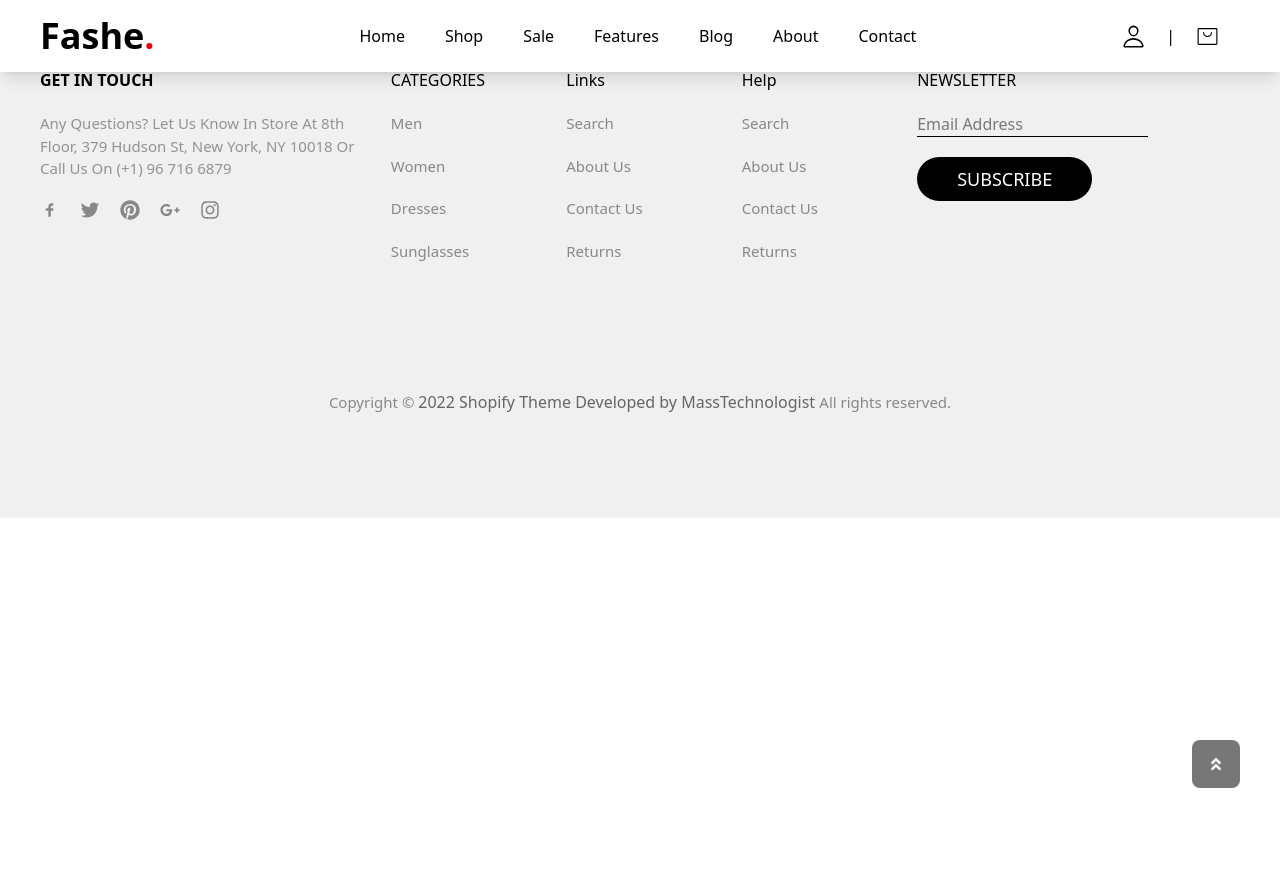
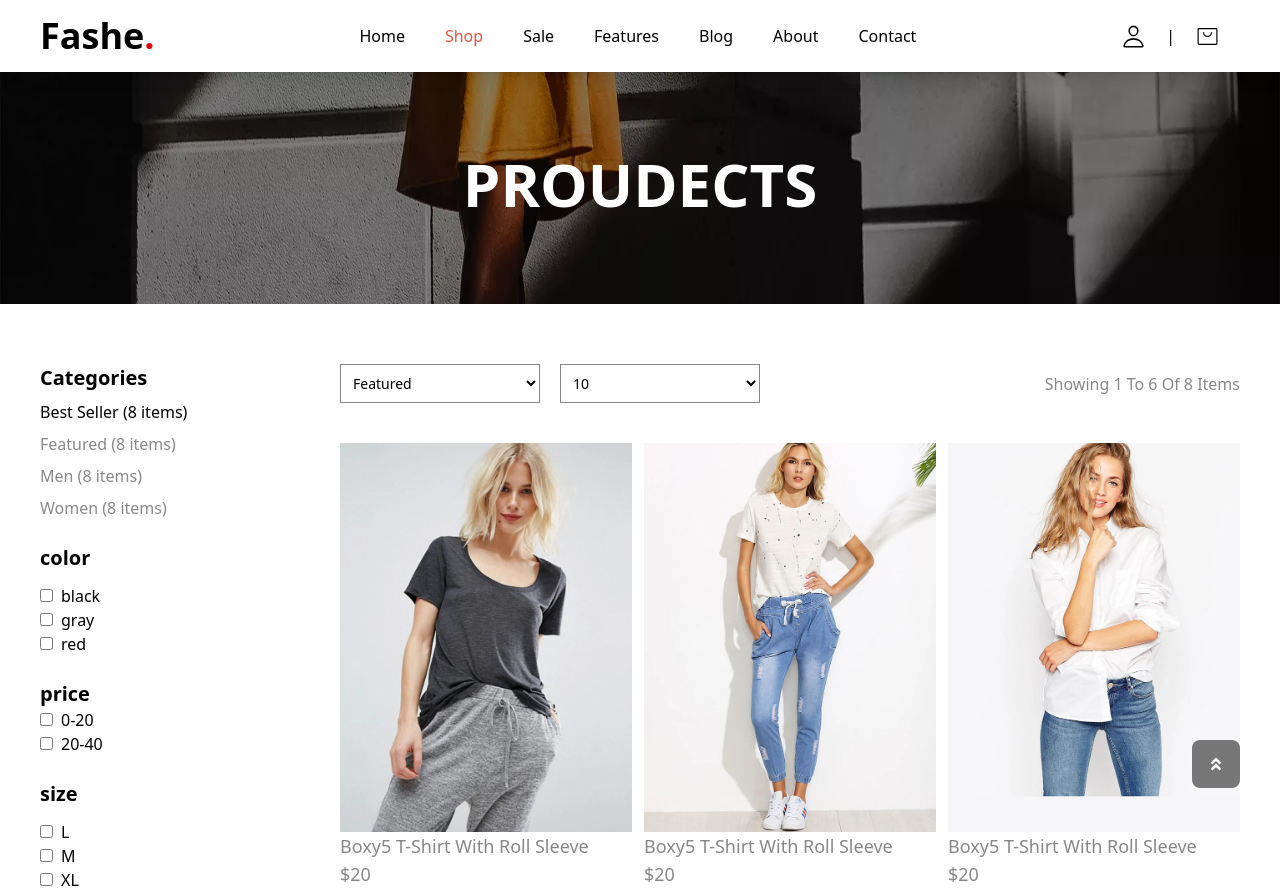
Before and after one commit to Anas-elbourkkadi/Anas_elbourkkadi_finalProject_React, a React (Vite) app: page /pages/shop in a window 1280 px wide. Shown: the top 895 px of the page. Before the commit the page ends 800 px from the top, so only its background shows below. Built offline with nearby package versions, Linux system fonts and the light colour scheme.

Commit message:
added the page shop statice

```diff
--- a/src/App.jsx
+++ b/src/App.jsx
@@ -5,6 +5,7 @@ import { IndexHome } from "./pages/home";
 import { IndexFeatuers } from "./pages/featuers";
 import { IndexAbout } from "./pages/about";
 import { Provider } from "./context";
+import IndexShop from "./pages/Shop";
 
 function App() {
 
@@ -16,6 +17,7 @@ function App() {
           <Route path="/" element={<IndexHome />} />
           <Route path="/pages/feauters" element={<IndexFeatuers />} />
           <Route path="/pages/about" element={<IndexAbout />} />
+          <Route path="/pages/shop" element={<IndexShop/>}/>
         </Routes>
         <Footer />
       </Provider>
--- a/src/compents/proudectTemplet.jsx
+++ b/src/compents/proudectTemplet.jsx
@@ -1,11 +1,12 @@
 import { Btn1 } from "./button"
+// import img from '../constant/dataCarousl1';
 
 
 export const TempletPro = ({image,price,discript}) => {
     return (
         <div >
             <div className='relative group overflow-hidden'>
-                <div className='absolute z-5 top-0 h-full let-0 right-0 w-full duration-500 group-hover:bg-[#00000093]'></div>
+                <div className='absolute z-5 top-0 h-full  right-0 w-full duration-500 group-hover:bg-[#00000093]'></div>
                 <img   src={image} alt="image" loading='lazy' />
                 <Btn1 className="absolute group-hover:-translate-y-20 duration-500 left-1/3 -translate-x-1/4 z-6 -bottom-15 rounded-full lg:px-8 lg:py-1 text-[15px]" content="add to cart"  />
             </div>
--- /dev/null
+++ b/src/constant/dataCarousl1.jsx
@@ -0,0 +1,53 @@
+import img1 from "../assets/images1/images/shopi2.webp";
+import img2 from "../assets/images1/images/shopy3.webp";
+import img3 from "../assets/images1/images/shopy4.webp";
+import img4 from "../assets/images1/images/shopy5.webp";
+import img5 from "../assets/images1/images/shopy6.webp";
+import img6 from "../assets/images1/images/shopy7.webp";
+import img7 from "../assets/images1/images/shopy8.webp";
+import img8 from "../assets/images1/images/item-03.jpg"
+
+
+
+export const ImagePro = [
+    {
+        image: img1,
+        discript: "Boxy5 T-Shirt with Roll Sleeve",
+        price: "$20"
+    },
+    {
+        image: img2,
+        discript: "Boxy5 T-Shirt with Roll Sleeve",
+        price: "$20"
+    },
+    {
+        image: img3,
+        discript: "Boxy5 T-Shirt with Roll Sleeve",
+        price: "$20"
+    },
+    {
+        image: img4,
+        discript: "Boxy5 T-Shirt with Roll Sleeve",
+        price: "$20"
+    },
+    {
+        image: img5,
+        discript: "Boxy5 T-Shirt with Roll Sleeve",
+        price: "$20"
+    },
+    {
+        image: img6,
+        discript: "Boxy5 T-Shirt with Roll Sleeve",
+        price: "$20"
+    },
+    {
+        image: img7,
+        discript: "Boxy5 T-Shirt with Roll Sleeve",
+        price: "$20"
+    },
+    {
+        image: img8,
+        discript: "Boxy5 T-Shirt with Roll Sleeve",
+        price: "$20"
+    }
+]
--- a/src/layout/header.jsx
+++ b/src/layout/header.jsx
@@ -14,9 +14,9 @@ export const Header = () => {
             <div className="flex justify-between py-4 items-center">
                 <h1 className="font-black  text-4xl"><Link to="/">fashe<span className="text-red-600">.</span></Link></h1>
                 <ul className="lg:flex gap-10 hidden font-thin">
-                    <li className={`border-b border-transparent hover:border-black ${local.pathname == "/" ? "text-seconderyC" : " text-black"}`}><Link to="/"><a href="#Nav">home</a></Link></li>
+                    <li className={`border-b border-transparent hover:border-black ${local.pathname == "/" ? "text-seconderyC" : " text-black"}`}><Link to="/">home</Link></li>
 
-                    <li className="border-b border-transparent hover:border-black"><Link to="/pages/shop">shop</Link></li>
+                    <li className={`border-b border-transparent hover:border-black ${local.pathname == "/pages/shop" ? "text-seconderyC" : " text-black"}`}><Link to="/pages/shop">shop</Link></li>
                     <li className="border-b border-transparent hover:border-black"><Link to="/pages/sale">sale</Link></li>
                     <li className={`border-b border-transparent hover:border-black ${local.pathname == "/pages/feauters" ? "text-seconderyC" : " text-black"}`}><Link to="/pages/feauters">Features</Link></li>
                     <li className={`border-b border-transparent hover:border-black ${local.pathname == "/pages/blog" ? "text-seconderyC" : " text-black"}`}><Link to="/pages/blog">Blog</Link></li>
--- /dev/null
+++ b/src/pages/Shop/index.jsx
@@ -0,0 +1,14 @@
+import { HeroShop } from "./parties/heroShop";
+import { MainSection } from "./parties/mainSection";
+
+
+
+
+export default function IndexShop() {
+    return (
+        <>
+            <HeroShop />
+            <MainSection/>
+        </>
+    )
+}
--- /dev/null
+++ b/src/pages/Shop/parties/heroShop.jsx
@@ -0,0 +1,21 @@
+import { useEffect } from "react";
+import { useAppContext } from "../../../context"
+import ImgShop from '../../../assets/images1/images/banner.webp'
+import { ImgHero } from "../../../compents/imgHero";
+
+
+
+export const HeroShop = () => {
+    const { SetSrcImg, SetNameTitle } = useAppContext();
+    useEffect(() => {
+        SetSrcImg(ImgShop);
+        SetNameTitle("proudects");
+    },[]);
+
+
+    return (
+        <div>
+            <ImgHero />
+        </div>
+    )
+}
--- /dev/null
+++ b/src/pages/Shop/parties/mainSection.jsx
@@ -0,0 +1,113 @@
+import { ImagePro } from '../../../constant/dataCarousl1'
+import { TempletPro } from '../../../compents/proudectTemplet'
+import { GrNext } from "react-icons/gr";
+
+export const MainSection = () => {
+    return (
+        <div className="grid grid-cols-12 px-10 pb-5">
+            <div className="col-span-3  w-full space-y-6">
+                <div className="flex flex-col gap-2">
+                    <h2 className="font-black text-xl">Categories</h2>
+                    <p className="font-light">Best Seller (8 items)</p>
+                    <p className="font-light text-primeryC">Featured (8 items)</p>
+                    <p className="font-light text-primeryC">Men (8 items)</p>
+                    <p className="font-light text-primeryC">Women (8 items)</p>
+                </div>
+
+                <div className="flex flex-col font-light">
+                    <h2 className="font-black text-xl mb-3">color</h2>
+
+                    <label htmlFor="black" className="space-x-2">
+                        <input type="checkbox" name="" id="black" />
+                        <span>black</span>
+                    </label>
+                    <label htmlFor="gray" className="space-x-2">
+                        <input type="checkbox" id="gray" />
+                        <span>gray</span>
+                    </label>
+                    <label htmlFor="red" className="space-x-2">
+                        <input type="checkbox" id="red" />
+                        <span>red</span>
+                    </label>
+
+
+                </div>
+
+                <div className="flex flex-col">
+                    <h2 className="font-black text-xl">price</h2>
+                    <label htmlFor="twin" className="space-x-2">
+                        <input type="checkbox" id="twin" />
+                        <span>0-20</span>
+                    </label>
+                    <label htmlFor="four" className="space-x-2">
+                        <input type="checkbox" id="four" />
+                        <span>20-40</span>
+                    </label>
+                </div>
+
+                <div className="flex flex-col uppercase  ">
+                    <h2 className="font-black text-xl text-black lowercase mb-3">size</h2>
+                    <label htmlFor="l" className="space-x-2">
+                        <input type="checkbox" id="l" />
+                        <span>l</span>
+                    </label>
+                    <label htmlFor="m" className="space-x-2">
+                        <input type="checkbox" id="m" />
+                        <span>m</span>
+                    </label>
+                    <label htmlFor="fxl" className="space-x-2">
+                        <input type="checkbox" id="fxl" />
+                        <span>xl</span>
+                    </label>
+                    <label htmlFor="s" className="space-x-2">
+                        <input type="checkbox" id="s" />
+                        <span>s</span>
+                    </label>
+                </div>
+
+                <input type="text" placeholder="search..." className="border border-primeryC px-4 py-3 outline-0 focus:placeholder:opacity-0 " />
+
+            </div>
+            <div className="col-span-9   capitalize">
+                <div className="flex justify-between items-center">
+                    <div className="space-x-5">
+                        <select name="" id="" className="border border-primeryC w-50 py-2 bg-white ps-2 font-light text-sm">
+                            <option>Featured</option>
+                            <option>Best Selling</option>
+                            <option>Alphabetically, A-Z</option>
+                            <option>Price, low to high</option>
+                            <option>Price, high to low</option>
+                            <option>Date, new to old</option>
+                            <option>Date, old to new</option>
+                        </select>
+                        <select name="" id="" className="border border-primeryC w-50 py-2 bg-white ps-2 font-light text-sm">
+                            <option value="">10</option>
+                            <option value="">20</option>
+                            <option value="">30</option>
+                            <option value="">all</option>
+                        </select>
+                    </div>
+                    <p className="text-primeryC">Showing 1 to 6 of 8 items</p>
+                </div>
+
+                <div className='grid grid-cols-3 gap-3 mt-10'>
+                    {
+                        ImagePro.map((e, i) =>
+                            <div key={i} className='w-full'>
+
+                                <TempletPro image={e.image} price={e.price} discript={e.discript} />
+                                {console.log(e.image)}
+                            </div>
+                        )
+                    }
+
+                </div>
+                <div className='mt-5 flex  space-x-3'>
+                   <button className='text-primeryC border border-primeryC rounded-full  box-border w-9 h-9 hover:bg-[#222] hover:text-white'>1</button>
+                   <button className='text-primeryC border border-primeryC rounded-full  box-border w-9 h-9 hover:bg-[#222] hover:text-white'>2</button>
+                   <button className='text-primeryC border border-primeryC rounded-full  box-border w-9 h-9 hover:bg-[#222] hover:text-white flex justify-center items-center'><GrNext/></button>
+                </div>
+            </div>
+        </div>
+    )
+}
--- a/src/pages/home/parties/prodects.jsx
+++ b/src/pages/home/parties/prodects.jsx
@@ -1,4 +1,4 @@
-import data from '../../../constant/dataCarousl1.json';
+import {ImagePro} from  '../../../constant/dataCarousl1';
 import useEmblaCarousel from 'embla-carousel-react';
 import { TempletPro } from '../../../compents/proudectTemplet';
 import { useCallback } from 'react';
@@ -23,7 +23,7 @@ export const Prodects = () => {
                 <div className='embla_viewport overflow-x-hidden' ref={emblaRef}>
                     <div className='embla_container flex touch-pan-y touch-pinch-zoom' >
                         {
-                            data.map((e, index) =>
+                            ImagePro.map((e, index) =>
                                 <div key={index} className="embla_slide  px-5 flex-none w-full  md:w-1/3 lg:w-1/4 ">
                                     <TempletPro image={e.image} price={e.price} discript={e.discript} />
                                 </div>
```
Also changed, not shown: src/constant/dataCarousl1.json (deleted, +0 -42 lines).
